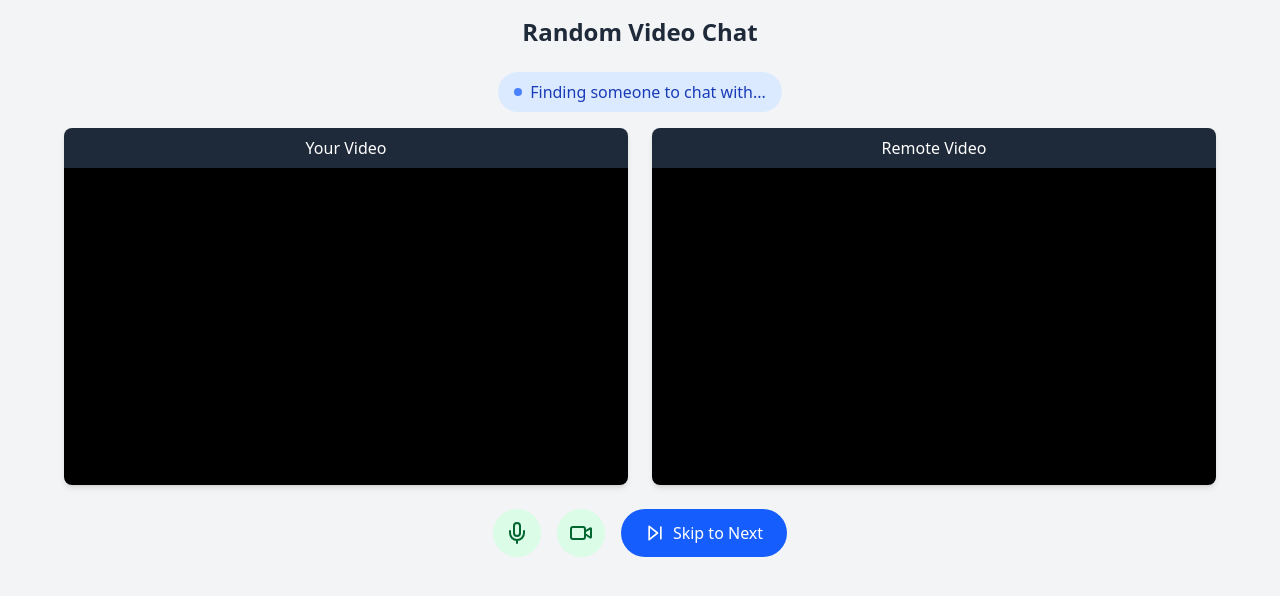
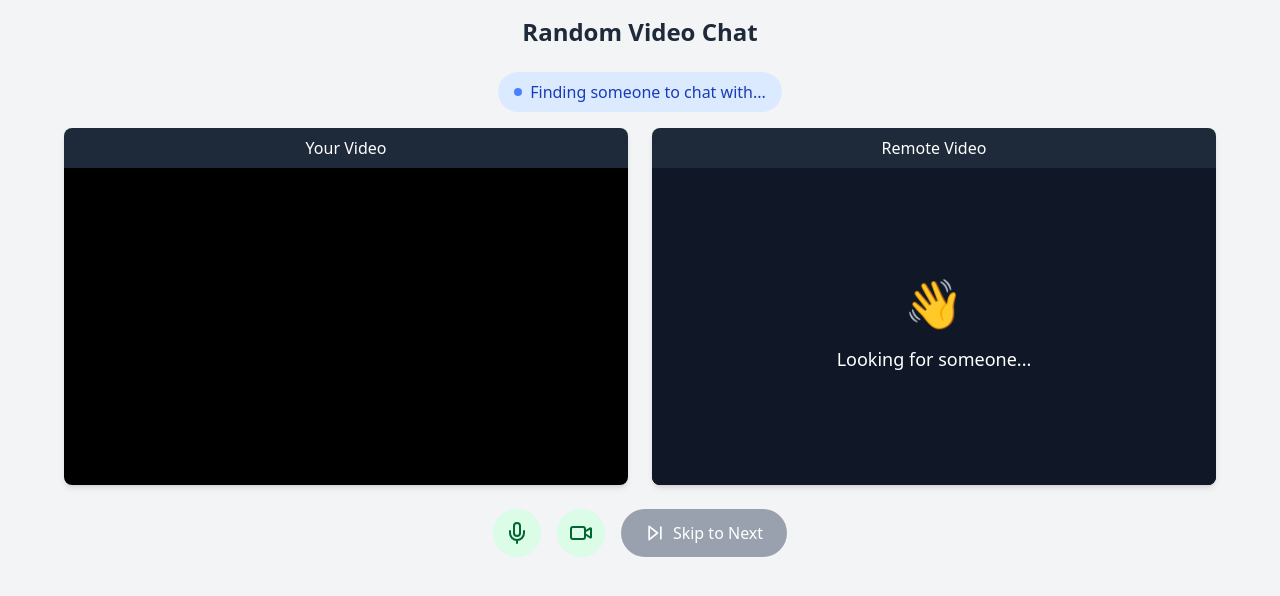
Before and after one commit to ronitsharma03/P2P-video-chat, a React (Vite) app in the folder frontend/: page / in a window 1280 px wide. Shown: the top 596 px of the page. Built offline with nearby package versions, Linux system fonts and the light colour scheme; no server answers.

Commit message:
improved UI

```diff
--- a/frontend/src/App.tsx
+++ b/frontend/src/App.tsx
@@ -12,6 +12,7 @@ const App = () => {
   const [isAudioEnabled, setIsAudioEnabled] = useState(true);
   const [isVideoEnabled, setIsVideoEnabled] = useState(true);
   const [isFindingMatch, setIsFindingMatch] = useState(true);
+  const [lastSkippedPeerId, setLastSkippedPeerId] = useState<string | null>(null);
 
   const localVideoRef = useRef<HTMLVideoElement | null>(null);
   const remoteVideoRef = useRef<HTMLVideoElement | null>(null);
@@ -36,7 +37,7 @@ const App = () => {
 
       switch(message.type){
         case "matched":
-          handleMatched(socket, message.roomId);
+          handleMatched(socket, message.roomId, message.peerId);
           break;
         case "offer":
           handleOffer(socket, message);
@@ -49,6 +50,10 @@ const App = () => {
           break;
         case "peer_disconnected":
           handlePeerDisconnect();
+          break;
+        case "peer_skipped":
+          // Handle being skipped by peer
+          handleBeingSkipped(socket);
           break;
         default:
           console.log("Unknown message type");
@@ -63,7 +68,10 @@ const App = () => {
 
   const requestMatch = (socket: WebSocket) => {
     setIsFindingMatch(true);
-    socket.send(JSON.stringify({type: "match_request"}));
+    socket.send(JSON.stringify({
+      type: "match_request",
+      lastSkippedPeerId: lastSkippedPeerId // Send this to avoid matching with last skipped peer
+    }));
   };
 
   // Setup local media once - separate from WebRTC setup
@@ -112,7 +120,9 @@ const App = () => {
     }
   };
 
-  const handleMatched = async (socket: WebSocket, newRoomId: string) => {
+  const handleMatched = async (socket: WebSocket, newRoomId: string, peerId: string) => {
+    // Clear the last skipped peer ID since we have a new match
+    setLastSkippedPeerId(null);
     setRoomId(newRoomId);
     setIsConnecting(true);
     setIsFindingMatch(false);
@@ -300,15 +310,36 @@ const App = () => {
     }
   };
 
+  // New function to handle being skipped by the other user
+  const handleBeingSkipped = (socket: WebSocket) => {
+    console.log("You've been skipped by the other user");
+
+    // Store the peer ID to avoid matching again
+    if (roomId) {
+      // In a real implementation, the server would send the peer's ID
+      // For now we'll just use the roomId as a proxy
+      setLastSkippedPeerId(roomId);
+    }
+
+    // Clean up existing connection
+    cleanupConnections();
+    setRoomId(null);
+    setIsConnecting(false);
+
+    // Automatically start looking for a new match
+    requestMatch(socket);
+  };
+
   const skipCurrentPeer = () => {
-    if (ws && ws.readyState === WebSocket.OPEN) {
-      // Notify server about skipping
-      if (roomId) {
-        ws.send(JSON.stringify({
-          type: "skip_peer",
-          roomId
-        }));
-      }
+    if (ws && ws.readyState === WebSocket.OPEN && roomId) {
+      // Store the current roomId to avoid matching again
+      setLastSkippedPeerId(roomId);
+
+      // Notify server about skipping (server will notify the other peer)
+      ws.send(JSON.stringify({
+        type: "skip_peer",
+        roomId
+      }));
 
       // Clean up existing connection
       cleanupConnections();
@@ -416,6 +447,14 @@ const App = () => {
                   <p className="text-white text-lg">No one connected</p>
                 </div>
               )}
+              {isFindingMatch && !isConnecting && (
+                <div className="absolute inset-0 flex items-center justify-center bg-gray-900 bg-opacity-70">
+                  <div className="text-center">
+                    <div className="animate-bounce text-white text-5xl mb-4">👋</div>
+                    <p className="text-white text-lg">Looking for someone...</p>
+                  </div>
+                </div>
+              )}
             </div>
           </div>
         </div>
@@ -447,8 +486,10 @@ const App = () => {
           {/* Skip Button */}
           <button
             onClick={skipCurrentPeer}
-            className="flex items-center justify-center gap-2 py-3 px-6 bg-blue-600 hover:bg-blue-700 text-white rounded-full transition-colors"
-            disabled={!roomId && isFindingMatch}
+            className={`flex items-center justify-center gap-2 py-3 px-6 ${
+              roomId ? 'bg-blue-600 hover:bg-blue-700' : 'bg-gray-400 cursor-not-allowed'
+            } text-white rounded-full transition-colors`}
+            disabled={!roomId}
           >
             <SkipForward size={20} /> Skip to Next
           </button>
```
